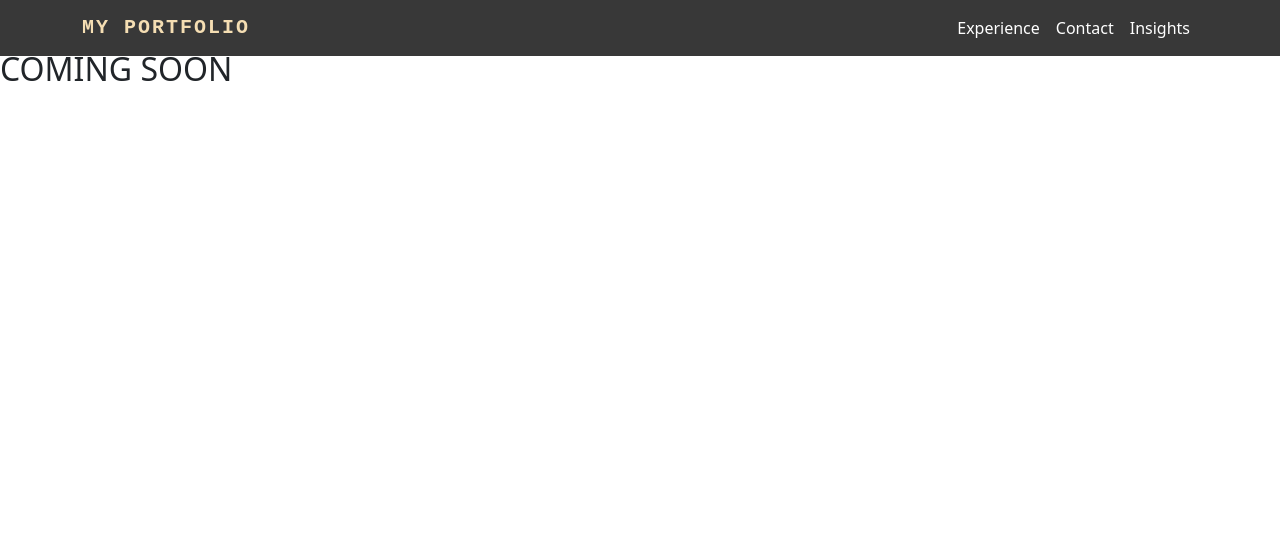
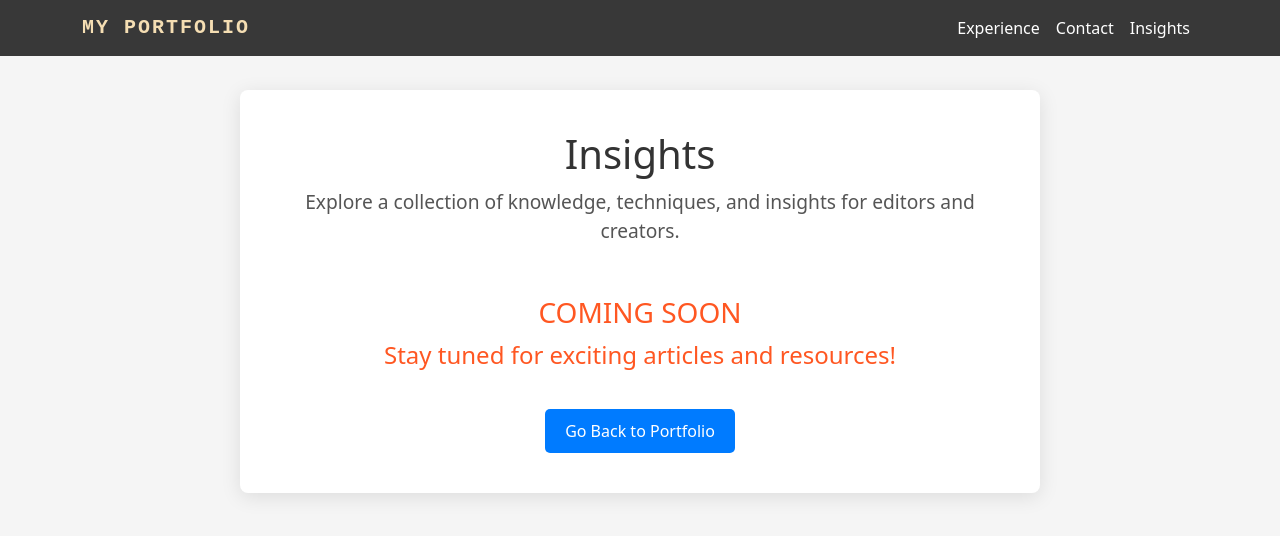
Before and after one commit to Vijaydwivedi10/Video_Portfolio, a React (Create React App) app: page /Insights in a window 1280 px wide. Shown: the top 536 px of the page. Built offline with nearby package versions, Linux system fonts and the light colour scheme.

Commit message:
commit-19

```diff
--- a/src/components/Insights.js
+++ b/src/components/Insights.js
@@ -1,14 +1,22 @@
 // Articles.js
 import React from 'react';
+import { Link } from 'react-router-dom'; // Import Link from react-router-dom
 import Navbar from './Navbar';
+import '../css/Insights.css'; // Import the CSS file for styling
 
 export default function Insights() {
     return (
-        <div>
+        <div className="insights-container">
             <Navbar />
-            <h2>COMING SOON</h2>
-
-            {/* Add your articles content here */}
+            <div className="insights-content">
+                <h2 className="insights-title">Insights</h2>
+                <p className="insights-subtitle">Explore a collection of knowledge, techniques, and insights for editors and creators.</p>
+                <div className="coming-soon">
+                    <h3>COMING SOON</h3>
+                    <p>Stay tuned for exciting articles and resources!</p>
+                </div>
+                <Link to="/" className="back-button">Go Back to Portfolio</Link> {/* Link to Portfolio */}
+            </div>
         </div>
     );
 }
--- /dev/null
+++ b/src/css/Insights.css
@@ -0,0 +1,58 @@
+/* src/css/Insights.css */
+
+.insights-container {
+    display: flex;
+    flex-direction: column;
+    align-items: center;
+    background-color: #f5f5f5; /* Light background */
+    min-height: 100vh; /* Full height of the viewport */
+    padding: 20px;
+}
+
+.insights-content {
+    text-align: center;
+    max-width: 800px; /* Limit the width of the content */
+    background-color: #ffffff; /* White background for content */
+    border-radius: 8px; /* Rounded corners */
+    box-shadow: 0 4px 20px rgba(0, 0, 0, 0.1); /* Subtle shadow */
+    padding: 40px;
+    margin-top: 20px; /* Space above content */
+}
+
+.insights-title {
+    font-size: 2.5rem; /* Large title */
+    color: #333; /* Dark color for text */
+    margin-bottom: 10px; /* Space below title */
+}
+
+.insights-subtitle {
+    font-size: 1.2rem; /* Subtitle font size */
+    color: #555; /* Grey color for subtitle */
+    margin-bottom: 30px; /* Space below subtitle */
+}
+
+.coming-soon {
+    font-size: 1.5rem; /* Font size for "Coming Soon" */
+    color: #ff5722; /* Highlight color */
+    margin-top: 50px; /* Space above */
+}
+
+
+/* src/css/Insights.css */
+
+/* Existing styles... */
+
+.back-button {
+    display: inline-block; /* Make it behave like a button */
+    margin-top: 20px; /* Space above the button */
+    padding: 10px 20px; /* Padding for the button */
+    background-color: #007bff; /* Bootstrap primary color */
+    color: white; /* Text color */
+    text-decoration: none; /* Remove underline */
+    border-radius: 5px; /* Rounded corners */
+    transition: background-color 0.3s; /* Smooth transition */
+}
+
+.back-button:hover {
+    background-color: #0056b3; /* Darker shade on hover */
+}
```
